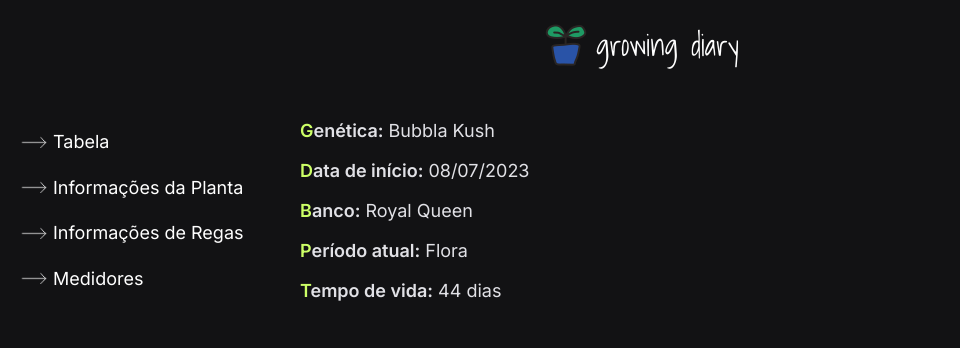
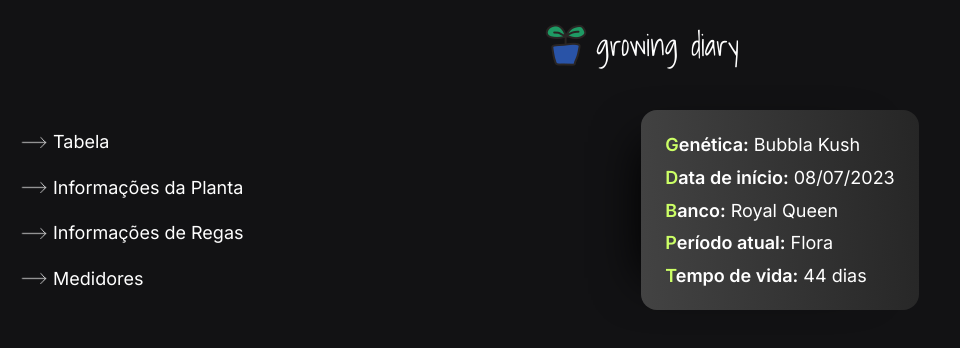
Before and after one commit to monsor3s/growing-diary-next, a Next.js app: page /pages/infoPlant in a window 1280 px wide. Shown: the top 348 px of the page, without its empty margins (0-960 px from the left). Built offline with nearby package versions, Linux system fonts and the light colour scheme.

Commit message:
:lipstick: Update styles infoPlantContainer

```diff
--- a/src/app/pages/infoPlant/infoPlantPage.module.sass
+++ b/src/app/pages/infoPlant/infoPlantPage.module.sass
@@ -1,7 +1,15 @@
 .infoPlantContainer
+  padding: 1.5rem
+  border-radius: 16px
+  background: linear-gradient(85deg,#434343,#262626)
+  color: #fff
   display: flex
   flex-direction: column
-  justify-content: space-around
+  justify-content: space-between
+  transition: .2s
+  box-shadow: -2rem 0 3rem -2rem #000
+  margin-right: auto
+  margin-left: auto
 
 .boxField
   display: flex
```
